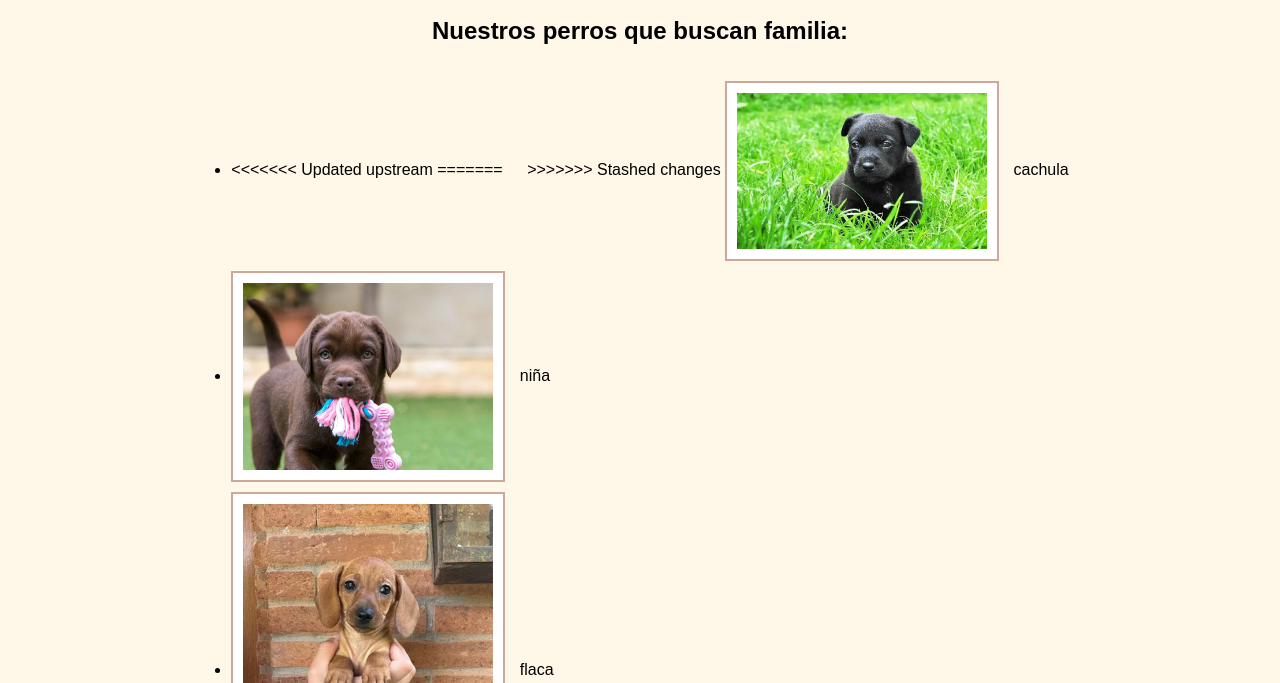
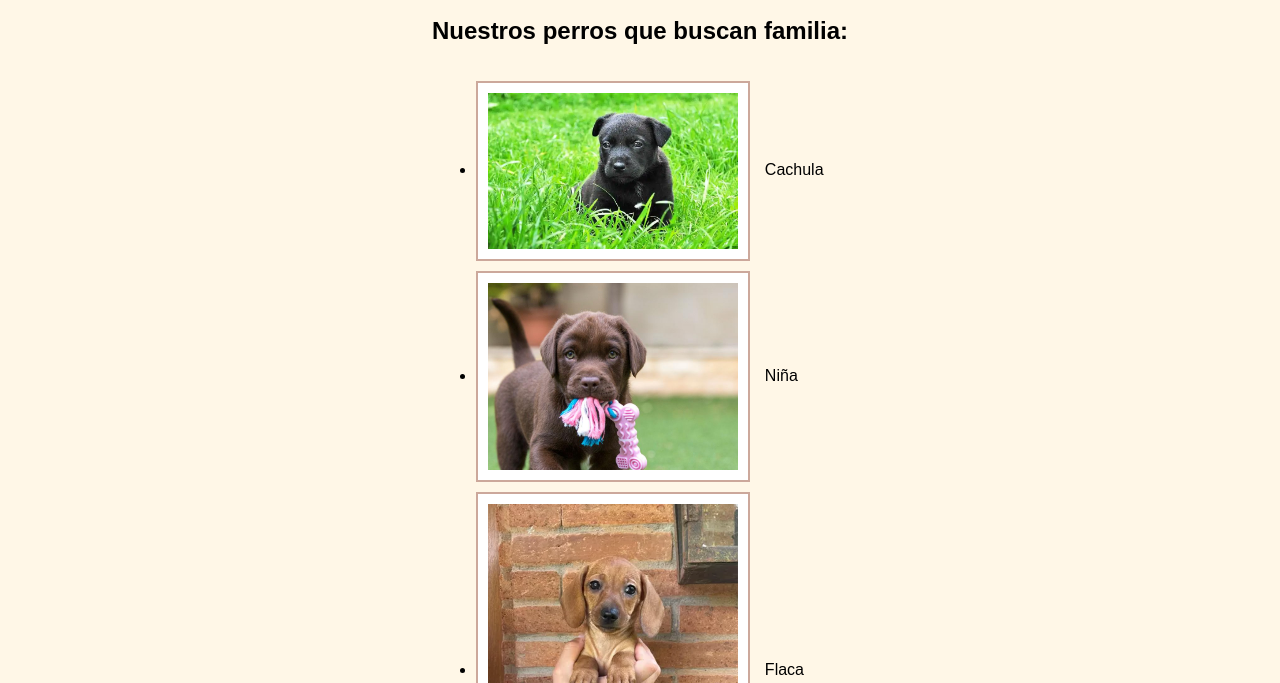
Before and after one commit to benjaavmm/Actividad-3, a plain HTML site: page perros.html in a window 1280 px wide. Shown: the part 117-800 px from the top of the page. Drawn offline with Linux system fonts and the light colour scheme.

Commit message:
mayuscula nombres

```diff
--- a/perros.html
+++ b/perros.html
@@ -58,25 +58,21 @@
     <nav>
         <ul>
             <li class="animal-box">
-<<<<<<< Updated upstream
-                <a href="cachula.html">
-=======
-                <a href="Cachulo.html">
->>>>>>> Stashed changes
+                <a href="Cachula.html">
                     <img src="./assets/img/perro1.jpg" alt="imagen perro 1">
-                    cachula
+                    Cachula
                 </a>
             </li>
             <li class="animal-box">
                 <a href="Niña.html">
                     <img src="./assets/img/perro2.jpg" alt="imagen perro 2">
-                    niña
+                    Niña
                 </a>
             </li>
             <li class="animal-box">
                 <a href="Flaca.html">
                     <img src="./assets/img/perro3.jpg" alt="imagen perro 3">
-                    flaca
+                    Flaca
                 </a>
             </li>
         </ul>
```
